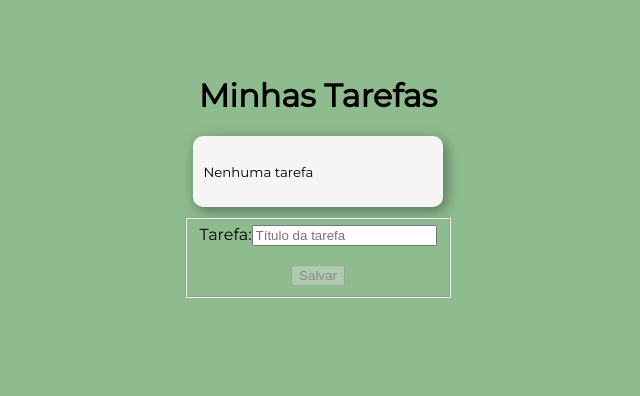
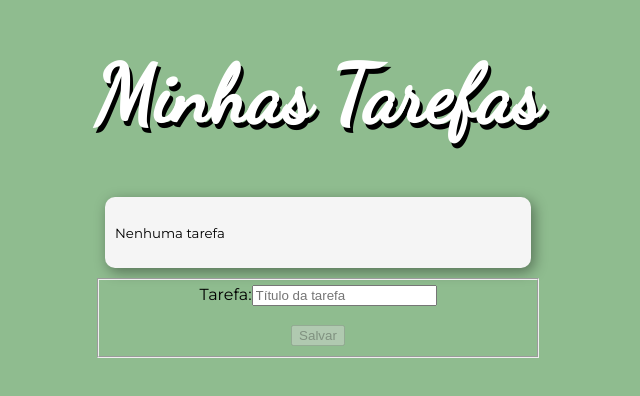
Before and after one commit to wevertonpaulino/TodoList, an Angular app: page / in a window 1280 px wide. Shown: the part 232-628 px from the top of the page, without its empty margins (322-962 px from the left). Built offline with nearby package versions, Linux system fonts and the light colour scheme.

Commit message:
Estiliza o título

```diff
--- a/src/app/app.component.html
+++ b/src/app/app.component.html
@@ -1,4 +1,4 @@
-<h1>{{ title }}</h1>
+<h1 class="title">{{ title }}</h1>
 
 <ul>
   <p *ngIf="todos.length == 0"><small>Nenhuma tarefa</small></p>
--- a/src/index.html
+++ b/src/index.html
@@ -7,7 +7,7 @@
   <meta name="viewport" content="width=device-width, initial-scale=1">
   <link rel="icon" type="image/x-icon" href="favicon.ico">
 
-  <link rel="stylesheet" href="https://fonts.googleapis.com/css2?family=Montserrat">
+  <link rel="stylesheet" href="https://fonts.googleapis.com/css2?family=Montserrat&family=Dancing+Script">
 </head>
 <body>
   <app-root></app-root>
--- a/src/styles.css
+++ b/src/styles.css
@@ -44,3 +44,14 @@ li>button:hover {
     opacity: 1;
     transition: opacity 1s;
 }
+
+.title {
+    font-family: 'Dancing Script', cursive;
+    font-size: 5em;
+    color: #fff;
+    text-shadow: 3px 5px #000;
+}
+
+.text-center {
+    text-align: center;
+}
```
